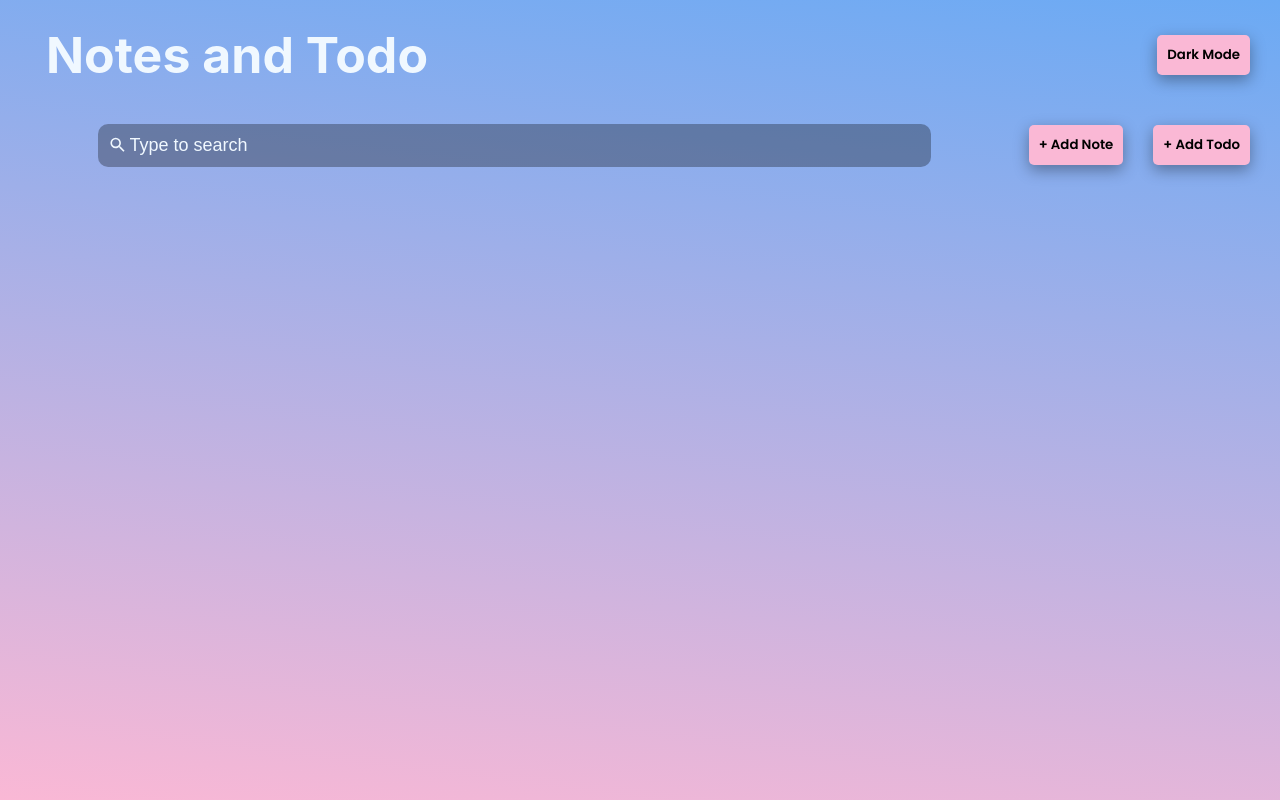
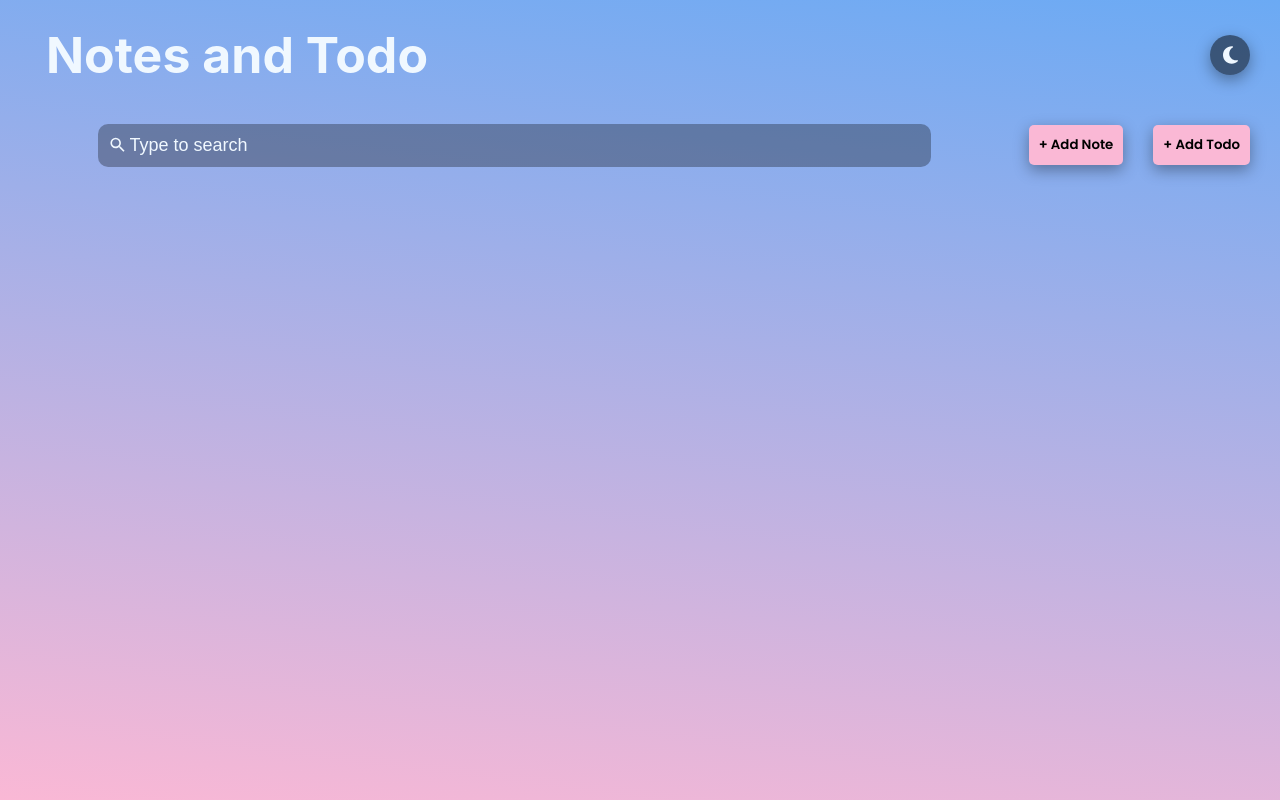
Before and after one commit to marijahavaic/notes-todo-app, a React (Create React App) app: page / in a window 1280 px wide. Built offline with nearby package versions, Linux system fonts and the light colour scheme.

Commit message:
Style DarkModeToggler button
Replace a button with a tooltip for easier understanding and use.

```diff
--- a/src/App.css
+++ b/src/App.css
@@ -178,3 +178,18 @@ button:hover {
 .DarkButton:hover {
   color: rgba(0, 0, 0, 0.5);
 }
+
+.DarkMoodToggler{
+  width: 40px;
+  height: 40px;
+  border-radius: 50%;
+  background-color: rgba(0, 0, 0, 0.5);
+  font-size: 20px;
+  display: flex;
+  align-items: center;
+  justify-content: center;
+}
+
+.DarkModeIcon {
+  color: aliceblue;
+}
--- a/src/Components/Header.js
+++ b/src/Components/Header.js
@@ -8,6 +8,19 @@ import { faSun, faMoon } from '@fortawesome/free-solid-svg-icons';
 import '../App.css';
 
 const Header = ({ handleAddNote, handleAddTodo, handleSearchNote, handleToggleDarkMode, isDark, isMobile }) => {
+
+    const lightButton = () => {
+        return (
+                <FontAwesomeIcon icon={faSun} className="DarkModeIcon" />
+        )
+    }
+
+    const darkButton = () => {
+        return (
+            <FontAwesomeIcon icon={faMoon} className="DarkModeIcon" />
+        )
+    }
+
     return (
         <div className='Header'>
             <div className='HeaderTitle'>
@@ -15,7 +28,7 @@ const Header = ({ handleAddNote, handleAddTodo, handleSearchNote, handleToggleDa
                 <button className="DarkMoodToggler"
                     onClick={() =>
                         handleToggleDarkMode((prevDarkMode) => !prevDarkMode)}>
-                    {isDark ? <div className="LightButton">{isMobile ? <FontAwesomeIcon icon={faSun} className="Icon" /> : 'Light Mode'}</div> : <div className="DarkButton">{isMobile ? <FontAwesomeIcon icon={faMoon} className="Icon" style={{ marginLeft: '3px' }} /> : 'Dark Mode'}</div>}
+                    {isDark ? lightButton() : darkButton()}
                 </button>
             </div>
             <div className='HeaderBody'>
--- a/src/Style/Note.css
+++ b/src/Style/Note.css
@@ -137,6 +137,7 @@ textarea:placeholder-shown {
     z-index: 1;
 }
 
+
 .NewNote {
     z-index: 2;
     position: relative;
```
